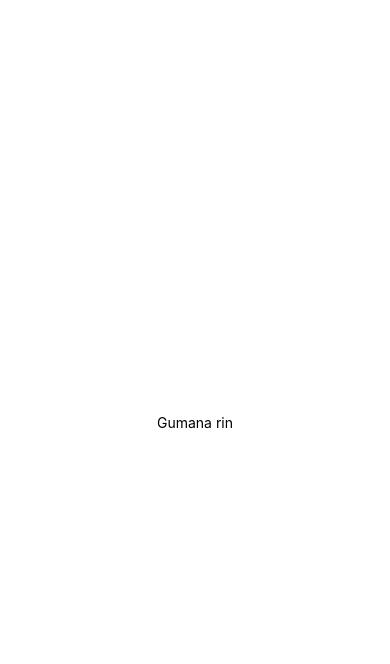
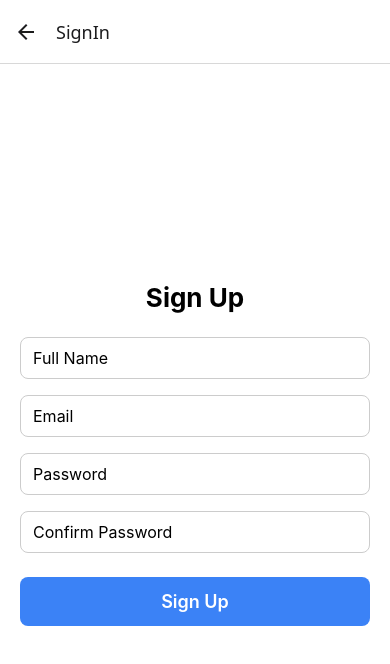
Before and after one commit to GreyedOutName/QueueListingApp, a React Native app in the folder QueueListingApp/: screen /SignIn in a window 390 px wide. Shown: the top 664 px of the page. Built offline with nearby package versions, Linux system fonts and the light colour scheme.

Commit message:
Main, Login, and Sign in
Three screens created, backend still in development.

```diff
--- a/QueueListingApp/App.tsx
+++ b/QueueListingApp/App.tsx
@@ -1,20 +1,20 @@
-import { StatusBar } from 'expo-status-bar';
-import { StyleSheet, Text, View } from 'react-native';
+import React from 'react';
+import { NavigationContainer } from '@react-navigation/native';
+import { createNativeStackNavigator } from '@react-navigation/native-stack';
+import WelcomeScreen from './screens/WelcomeScreen';
+import SignInScreen from './screens/SignInScreen';
+import LoginScreen from './screens/LogInScreen';
+
+const Stack = createNativeStackNavigator();
 
 export default function App() {
   return (
-    <View style={styles.container}>
-      <Text>Gumana rin</Text>
-      <StatusBar style="auto" />
-    </View>
+    <NavigationContainer>
+      <Stack.Navigator initialRouteName="Main">
+        <Stack.Screen name="Main" component={WelcomeScreen} />
+        <Stack.Screen name="SignIn" component={SignInScreen} />
+        <Stack.Screen name="LogIn" component={LoginScreen} />
+      </Stack.Navigator>
+    </NavigationContainer>
   );
 }
-
-const styles = StyleSheet.create({
-  container: {
-    flex: 1,
-    backgroundColor: '#fff',
-    alignItems: 'center',
-    justifyContent: 'center',
-  },
-});
--- /dev/null
+++ b/QueueListingApp/screens/LogInScreen.tsx
@@ -0,0 +1,79 @@
+import React, { useState } from 'react';
+import { View, Text, TextInput, StyleSheet, Pressable, Alert } from 'react-native';
+
+export default function LogInScreen() {
+  const [email, setEmail] = useState('');
+  const [password, setPassword] = useState('');
+
+  const handleLogIn = () => {
+    if (!email || !password) {
+      Alert.alert('Error', 'Please fill out both email and password.');
+      return;
+    }
+    // Need pa lagyan ng supabase integration
+    Alert.alert('Success', 'Log In successful!');
+  };
+
+  return (
+    <View style={styles.container}>
+      <Text style={styles.title}>Log In</Text>
+
+      <TextInput
+        style={styles.input}
+        placeholder="Email"
+        keyboardType="email-address"
+        autoCapitalize="none"
+        value={email}
+        onChangeText={setEmail}
+      />
+
+      <TextInput
+        style={styles.input}
+        placeholder="Password"
+        secureTextEntry
+        value={password}
+        onChangeText={setPassword}
+      />
+
+      <Pressable style={styles.button} onPress={handleLogIn}>
+        <Text style={styles.buttonText}>Log In</Text>
+      </Pressable>
+    </View>
+  );
+}
+
+const styles = StyleSheet.create({
+  container: {
+    flex: 1,
+    padding: 20,
+    justifyContent: 'center',
+    backgroundColor: '#fff',
+  },
+  title: {
+    fontSize: 26,
+    fontWeight: 'bold',
+    marginBottom: 24,
+    textAlign: 'center',
+  },
+  input: {
+    borderWidth: 1,
+    borderColor: '#ccc',
+    borderRadius: 8,
+    paddingHorizontal: 12,
+    paddingVertical: 10,
+    fontSize: 16,
+    marginBottom: 16,
+  },
+  button: {
+    backgroundColor: '#3b82f6',
+    paddingVertical: 14,
+    borderRadius: 8,
+    alignItems: 'center',
+    marginTop: 8,
+  },
+  buttonText: {
+    color: '#fff',
+    fontWeight: '600',
+    fontSize: 18,
+  },
+});
--- /dev/null
+++ b/QueueListingApp/screens/SignInScreen.tsx
@@ -0,0 +1,100 @@
+import React, { useState } from 'react';
+import { View, Text, TextInput, StyleSheet, Pressable, Alert } from 'react-native';
+
+export default function SignInScreen() {
+  const [fullName, setFullName] = useState('');
+  const [email, setEmail] = useState('');
+  const [password, setPassword] = useState('');
+  const [confirmPassword, setConfirmPassword] = useState('');
+
+  const handleSignUp = () => {
+    if (!fullName || !email || !password || !confirmPassword) {
+      Alert.alert('Error', 'Please fill out all fields.');
+      return;
+    }
+    if (password !== confirmPassword) {
+      Alert.alert('Error', 'Passwords do not match.');
+      return;
+    }
+    // Need pa lagyan ng supabase integration
+    Alert.alert('Success', 'Sign Up successful!');
+  };
+
+  return (
+    <View style={styles.container}>
+      <Text style={styles.title}>Sign Up</Text>
+
+      <TextInput
+        style={styles.input}
+        placeholder="Full Name"
+        value={fullName}
+        onChangeText={setFullName}
+      />
+
+      <TextInput
+        style={styles.input}
+        placeholder="Email"
+        keyboardType="email-address"
+        autoCapitalize="none"
+        value={email}
+        onChangeText={setEmail}
+      />
+
+      <TextInput
+        style={styles.input}
+        placeholder="Password"
+        secureTextEntry
+        value={password}
+        onChangeText={setPassword}
+      />
+
+      <TextInput
+        style={styles.input}
+        placeholder="Confirm Password"
+        secureTextEntry
+        value={confirmPassword}
+        onChangeText={setConfirmPassword}
+      />
+
+      <Pressable style={styles.button} onPress={handleSignUp}>
+        <Text style={styles.buttonText}>Sign Up</Text>
+      </Pressable>
+    </View>
+  );
+}
+
+const styles = StyleSheet.create({
+  container: {
+    flex: 1,
+    padding: 20,
+    justifyContent: 'center',
+    backgroundColor: '#fff',
+  },
+  title: {
+    fontSize: 26,
+    fontWeight: 'bold',
+    marginBottom: 24,
+    textAlign: 'center',
+  },
+  input: {
+    borderWidth: 1,
+    borderColor: '#ccc',
+    borderRadius: 8,
+    paddingHorizontal: 12,
+    paddingVertical: 10,
+    fontSize: 16,
+    marginBottom: 16,
+  },
+  button: {
+    backgroundColor: '#3b82f6',
+    paddingVertical: 14,
+    borderRadius: 8,
+    alignItems: 'center',
+    marginTop: 8,
+  },
+  buttonText: {
+    color: '#fff',
+    fontWeight: '600',
+    fontSize: 18,
+  },
+});
--- /dev/null
+++ b/QueueListingApp/screens/WelcomeScreen.tsx
@@ -0,0 +1,76 @@
+import React from 'react';
+import { View, Text, StyleSheet, Pressable } from 'react-native';
+import { useNavigation, NavigationProp } from '@react-navigation/native';
+
+type RootStackParamList = {
+  SignIn: undefined;
+  LogIn: undefined;
+  // Add other screens here if needed
+};
+
+export default function WelcomeScreen() {
+  const navigation = useNavigation<NavigationProp<RootStackParamList>>();
+
+  const handleSignIn = () => {
+    navigation.navigate('SignIn');
+  };
+
+  const handleLogIn = () => {
+    navigation.navigate('LogIn');
+  };
+
+  const handleGuest = () => {
+    console.log('Continue as Guest Pressed');
+    // You can also navigate to a Home screen or set session
+  };
+
+  return (
+    <View style={styles.container}>
+      <Text style={styles.title}>QueueLit</Text>
+
+      <Pressable style={styles.button} onPress={handleSignIn}>
+        <Text style={styles.buttonText}>Sign In</Text>
+      </Pressable>
+
+      <Pressable style={styles.button} onPress={handleLogIn}>
+        <Text style={styles.buttonText}>Log In</Text>
+      </Pressable>
+
+      <Pressable style={[styles.button, styles.guestButton]} onPress={handleGuest}>
+        <Text style={styles.buttonText}>Continue as Guest</Text>
+      </Pressable>
+    </View>
+  );
+}
+
+const styles = StyleSheet.create({
+  container: {
+    flex: 1,
+    justifyContent: 'center',
+    alignItems: 'center',
+    padding: 20,
+    backgroundColor: '#fff',
+  },
+  title: {
+    fontSize: 26,
+    fontWeight: 'bold',
+    marginBottom: 40,
+  },
+  button: {
+    backgroundColor: '#3b82f6',
+    paddingVertical: 12,
+    paddingHorizontal: 30,
+    borderRadius: 8,
+    marginVertical: 10,
+    width: '80%',
+    alignItems: 'center',
+  },
+  guestButton: {
+    backgroundColor: '#6b7280',
+  },
+  buttonText: {
+    color: '#fff',
+    fontSize: 16,
+    fontWeight: '600',
+  },
+});
--- a/QueueListingApp/tsconfig.json
+++ b/QueueListingApp/tsconfig.json
@@ -1,6 +1,7 @@
 {
   "extends": "expo/tsconfig.base",
   "compilerOptions": {
+    "jsx": "react-native",
     "strict": true
   }
 }
```
Also changed, not shown: QueueListingApp/lib/supabase.ts (added, +7 -0 lines), QueueListingApp/package.json (+8 -1 lines), 1 other file (tests, documents, lock files or other folders).
